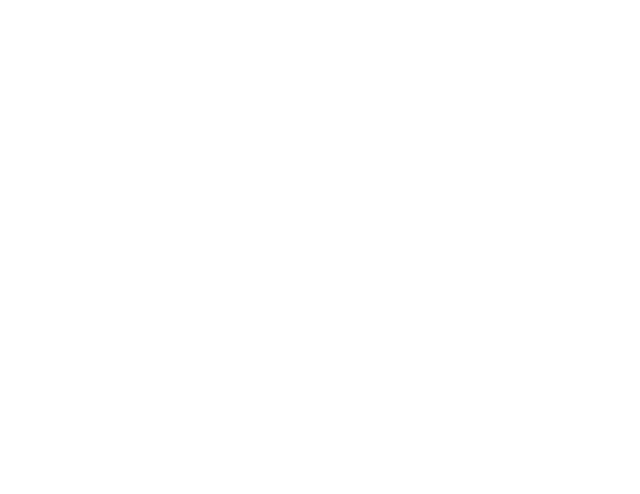
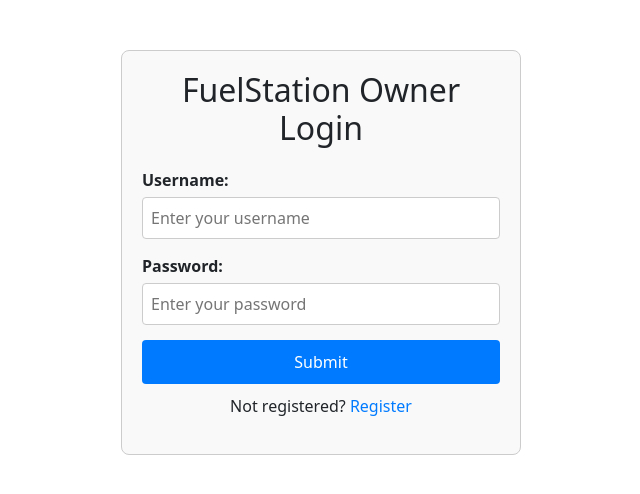
Before and after one commit to Thushakaran/Fuel-Quota-Management-System, a React (Vite) app in the folder frontend/: page /ownerlogin in a window 1280 px wide. Before the commit this address had no page. Shown: the top 494 px of the page, without its empty margins (319-959 px from the left). Built offline with nearby package versions, Linux system fonts and the light colour scheme.

Commit message:
Station and owner frontend Change

```diff
--- a/frontend/src/App.jsx
+++ b/frontend/src/App.jsx
@@ -1,17 +1,22 @@
 import "./App.css";
 import VehicleRegistration from "./components/VehicleRegistration";
+import FuelOwnerRgistration from "./RegisterFuelStation/FuelOwnerRgistration";
 import FuelStationRegistration from "./RegisterFuelStation/FuelStationRegistration"
 import {BrowserRouter, Routes, Route} from 'react-router-dom'
+import OwnerLogin from "./RegisterFuelStation/OwnerLogin";
+import StationLogin from "./RegisterFuelStation/StationLogin";
 
 function App() {
 
   return (
     <>
-
       <BrowserRouter>
       <Routes>
         <Route path="" element={<VehicleRegistration />}></Route>
-        <Route path="/stationregister" element={<FuelStationRegistration/>}></Route>
+        <Route path="/ownerlogin" element={<OwnerLogin/>}></Route>
+        <Route path="/stationlogin" element={<StationLogin/>}></Route>
+        <Route path="/stationreg" element={<FuelStationRegistration/>}></Route>
+        <Route path="/ownerreg" element={<FuelOwnerRgistration/>}></Route>
       </Routes>
     </BrowserRouter>
     </>
--- /dev/null
+++ b/frontend/src/RegisterFuelStation/FuelOwnerRgistration.jsx
@@ -0,0 +1,94 @@
+import React, { useState } from 'react';
+import {ownerregister} from '../Services/FuelStationService'
+import "./FuelStationRegistration.css";
+
+const FuelOwnerRegistration = () => {
+  const [ownerData, setOwnerData] = useState({
+    name: '',
+    nicNo: '',
+    phoneNumber: '',
+    email: '',
+  });
+
+  const handleOwnerChange = (e) => {
+    const { name, value } = e.target;
+    setOwnerData({
+      ...ownerData,
+      [name]: value,
+    });
+  };
+
+  const reset = (e) =>{
+    setOwnerData({
+          name: '',
+          nicNo: '',
+          phoneNumber: '',
+          email: '',
+        });
+  }
+
+  const handleSubmit = (e) => {
+    e.preventDefault();
+    ownerregister(ownerData).then(
+        (response) =>
+            {console.log("Succes");
+              reset()
+          }
+    ).catch((error) => {
+        console.error('Error registering fuel station:', error);
+        alert('Registration failed. Please try again.');
+      });
+    }
+
+
+  return (
+    <div className="register-container">
+        <form onSubmit={handleSubmit}>
+        <h2>Register Fuel Station Owner</h2>
+        <div>
+            <label>Name:</label>
+            <input
+            type="text"
+            name="name"
+            value={ownerData.name}
+            onChange={handleOwnerChange}
+            required
+            />
+        </div>
+        <div>
+            <label>NIC No:</label>
+            <input
+            type="text"
+            name="nicNo"
+            value={ownerData.nicNo}
+            onChange={handleOwnerChange}
+            required
+            />
+        </div>
+        <div>
+            <label>Phone Number:</label>
+            <input
+            type="text"
+            name="phoneNumber"
+            value={ownerData.phoneNumber}
+            onChange={handleOwnerChange}
+            required
+            />
+        </div>
+        <div>
+            <label>Email:</label>
+            <input
+            type="email"
+            name="email"
+            value={ownerData.email}
+            onChange={handleOwnerChange}
+            required
+            />
+        </div>
+        <button type="submit">Register</button>
+        </form>
+    </div>
+  );
+};
+
+export default FuelOwnerRegistration;
--- a/frontend/src/RegisterFuelStation/FuelStationRegistration.jsx
+++ b/frontend/src/RegisterFuelStation/FuelStationRegistration.jsx
@@ -1,24 +1,28 @@
 import React, { useState } from 'react';
-import axios from 'axios';
-import "./FuelStationRegistration.css"
+import { fuelstationregister } from "../Services/FuelStationService";
+import './FuelStationRegistration.css';
 
 const FuelStationRegistration = () => {
   const [fuelStationData, setFuelStationData] = useState({
     stationName: '',
     registrationNumber: '',
     location: '',
-    fuelInventory: '',
+    fuelInventory: [],
   });
 
-  const [ownerData, setOwnerData] = useState({
-    name: '',
-    nicNo: '',
-    phoneNumber: '',
-    email: '',
+  const [fuel, setFuel] = useState([]);
+
+  const handleFuelChange = (value) => {
+    setFuel((prevFuel) => {
+      const updatedFuel = prevFuel.includes(value)
+        ? prevFuel.filter((item) => item !== value)
+        : [...prevFuel, value];
+
+      // Update fuel inventory in the main state
+      setFuelStationData((prev) => ({ ...prev, fuelInventory: updatedFuel }));
+      return updatedFuel;
     });
-
-   // Step 1: Fuel Station, Step 2: Owner
-  const [step, setStep] = useState(1);
+  };
 
   const handleStationChange = (e) => {
     const { name, value } = e.target;
@@ -28,77 +32,35 @@ const FuelStationRegistration = () => {
     });
   };
 
-  const handleOwnerChange = (e) => {
-    const { name, value } = e.target;
-    setOwnerData({
-      ...ownerData,
-      [name]: value,
-    });
-  };
-
-  const handleContinue = (e) => {
-    // check Station RegistationNo available
-
-
-    setStep(2);
-  };
-
-  const checkDataMatchWithDB = (e) => {
-
-  }
-
-  const resetFuelStation = () =>{
+  const reset = () => {
     setFuelStationData({
       stationName: '',
       registrationNumber: '',
       location: '',
-      fuelInventory: '',
+      fuelInventory: [],
     });
-  }
-  const resetOwner = () => {
-    setOwnerData({
-      name: '',
-      nicNo: '',
-      phoneNumber: '',
-      email: '',
-    });
-  }
+    setFuel([]);
+  };
 
   const handleSubmit = (e) => {
     e.preventDefault();
-    axios.post('/api/fuel-station/register',fuelStationData).then(
-        (response) =>
-            {console.log(Succes);
-                resetFuelStation;
-        }
-    ).catch((error) => {
+      fuelstationregister(fuelStationData).then((response) => {
+        console.log('Success:', response.data);
+        alert('Fuel station registered successfully!');
+        reset();
+      })
+      .catch((error) => {
         console.error('Error registering fuel station:', error);
         alert('Registration failed. Please try again.');
       });
-
-
-    axios.post('/api/owner/register',ownerData).then(
-        (response) =>
-            {console.log(Succes);
-
-                setStep(1);
-        }
-    ).catch((error) => {
-        console.error('Error registering fuel station:', error);
-        alert('Registration failed. Please try again.');
-      });
-
-
-
   };
 
   return (
-
+    <>
+      <br />
+      <br />
       <div className="register-container">
-
-      {step === 1 && (
-
-            <form>
+        <form onSubmit={handleSubmit}>
           <h2>Register Fuel Station</h2>
           <div>
             <label htmlFor="stationName">Station Name:</label>
@@ -138,67 +100,38 @@ const FuelStationRegistration = () => {
           </div>
           <div>
             <label htmlFor="fuelInventory">Fuel Inventory:</label>
+            <div className="check-box">
               <input
-                type="number"
-                id="fuelInventory"
-                name="fuelInventory"
-                placeholder="Enter Fuel Inventory"
-                value={fuelStationData.fuelInventory}
-                onChange={handleStationChange}
+                type="checkbox"
+                value="Petrol 92-Octane"
+                onChange={(e) => handleFuelChange(e.target.value)}
               />
+              <div className='name'>92-Octane</div>
+              <input
+                type="checkbox"
+                value="Petrol 95-Octane"
+                onChange={(e) => handleFuelChange(e.target.value)}
+              />
+              <div className='name'>95-Octane</div>
+              <input
+                type="checkbox"
+                value="Auto Diesel"
+                onChange={(e) => handleFuelChange(e.target.value)}
+              />
+              <div className='name'>Auto Diesel</div>
+              <input
+                type="checkbox"
+                value="Super Diesel"
+                onChange={(e) => handleFuelChange(e.target.value)}
+              />
+              <div className='name'>Super Diesel
             </div>
-            <button type="button" onClick={handleContinue}>Continue</button>
+          </div>
+          </div>
+          <button type="submit">Submit</button>
         </form>
-
-      )}
-
-      {step === 2 && (
-        <form onSubmit={handleSubmit}>
-          <h2>Register Fuel Station Owner</h2>
-          <div>
-            <label>Name:</label>
-            <input
-              type="text"
-              name="name"
-              value={ownerData.name}
-              onChange={handleOwnerChange}
-              required
-            />
       </div>
-          <div>
-            <label>NIC No:</label>
-            <input
-              type="text"
-              name="nicNo"
-              value={ownerData.nicNo}
-              onChange={handleOwnerChange}
-              required
-            />
-          </div>
-          <div>
-            <label>Phone Number:</label>
-            <input
-              type="text"
-              name="phoneNumber"
-              value={ownerData.phoneNumber}
-              onChange={handleOwnerChange}
-              required
-            />
-          </div>
-          <div>
-            <label>Email:</label>
-            <input
-              type="email"
-              name="email"
-              value={ownerData.email}
-              onChange={handleOwnerChange}
-              required
-            />
-          </div>
-          <button type="submit" onClick={()=> re}>Register</button>
-        </form>
-      )}
-    </div>
+    </>
   );
 };
 
--- /dev/null
+++ b/frontend/src/RegisterFuelStation/Login.css
@@ -0,0 +1,55 @@
+.login-container {
+    max-width: 400px;
+    margin: 50px auto;
+    padding: 20px;
+    border: 1px solid #ccc;
+    border-radius: 8px;
+    background-color: #f9f9f9;
+  }
+
+  .login-container h2 {
+    text-align: center;
+    margin-bottom: 20px;
+  }
+
+  .login-container label {
+    display: block;
+    margin-bottom: 5px;
+    font-weight: bold;
+  }
+
+  .login-container input {
+    width: 100%;
+    padding: 8px;
+    margin-bottom: 15px;
+    border: 1px solid #ccc;
+    border-radius: 4px;
+  }
+
+  .login-container button {
+    width: 100%;
+    padding: 10px;
+    background-color: #007bff;
+    color: #fff;
+    border: none;
+    border-radius: 4px;
+    cursor: pointer;
+  }
+
+  .login-container button:hover {
+    background-color: #0056b3;
+  }
+
+  .login-container p {
+    text-align: center;
+    margin-top: 10px;
+  }
+
+  .login-container a {
+    color: #007bff;
+    text-decoration: none;
+  }
+
+  .login-container a:hover {
+    text-decoration: underline;
+  }
--- /dev/null
+++ b/frontend/src/RegisterFuelStation/OwnerLogin.jsx
@@ -0,0 +1,70 @@
+import React, { useState } from "react";
+import "./Login.css";
+import { useNavigate , Link} from "react-router-dom";
+
+
+const LoginOwner = () => {
+  const [loginData, setLoginData] = useState({
+    username: "",
+    password: "",
+  });
+
+  const handleChange = (e) => {
+    const { name, value } = e.target;
+    setLoginData({
+      ...loginData,
+      [name]: value,
+    });
+  };
+
+  const navigator = useNavigate();
+
+  const handleSubmit = (e) => {
+    e.preventDefault();
+    console.log("Login Data Submitted:", loginData);
+    // l
+    if (loginData.username === "admin" && loginData.password === "password") {
+      alert("Login successful!");
+    } else {
+      alert("Invalid credentials. Please try again.");
+    }
+  };
+
+  return (
+    <div className="login-container">
+      <h2>FuelStation Owner Login</h2>
+      <form onSubmit={handleSubmit}>
+        <div>
+          <label htmlFor="username">Username:</label>
+          <input
+            type="text"
+            id="username"
+            name="username"
+            placeholder="Enter your username"
+            value={loginData.username}
+            onChange={handleChange}
+            required
+          />
+        </div>
+        <div>
+          <label htmlFor="password">Password:</label>
+          <input
+            type="password"
+            id="password"
+            name="password"
+            placeholder="Enter your password"
+            value={loginData.password}
+            onChange={handleChange}
+            required
+          />
+        </div>
+        <button type="submit">Submit</button>
+      </form>
+      <p>
+        Not registered? <Link to="/ownerreg">Register</Link>
+      </p>
+    </div>
+  );
+};
+
+export default LoginOwner;
--- /dev/null
+++ b/frontend/src/RegisterFuelStation/StationLogin.jsx
@@ -0,0 +1,67 @@
+import React, { useState } from "react";
+import "./Login.css";
+import { Link } from "react-router-dom";
+
+const StationLogin = () => {
+  const [loginData, setLoginData] = useState({
+    stationid: "",
+    password: "",
+  });
+
+  const handleChange = (e) => {
+    const { name, value } = e.target;
+    setLoginData({
+      ...loginData,
+      [name]: value,
+    });
+  };
+
+  const handleSubmit = (e) => {
+    e.preventDefault();
+    console.log("Login Data Submitted:", loginData);
+    // l
+    if (loginData.stationid === "admin" && loginData.password === "password") {
+      alert("Login successful!");
+    } else {
+      alert("Invalid credentials. Please try again.");
+    }
+  };
+
+  return (
+    <div className="login-container">
+      <h2>FuelStation Login</h2>
+      <form onSubmit={handleSubmit}>
+        <div>
+          <label htmlFor="stationid">StationID:</label>
+          <input
+            type="text"
+            id="stationid"
+            name="stationid"
+            placeholder="Enter your stationid"
+            value={loginData.stationid}
+            onChange={handleChange}
+            required
+          />
+        </div>
+        <div>
+          <label htmlFor="password">Password:</label>
+          <input
+            type="password"
+            id="password"
+            name="password"
+            placeholder="Enter your password"
+            value={loginData.password}
+            onChange={handleChange}
+            required
+          />
+        </div>
+        <button type="submit">Submit</button>
+      </form>
+      <p>
+        Not registered? <Link to={"/stationreg"}>Register</Link>
+      </p>
+    </div>
+  );
+};
+
+export default StationLogin;
```
Also changed, not shown: frontend/src/RegisterFuelStation/FuelStationRegistration.css (+18 -0 lines), frontend/src/Services/FuelStaionService.js (deleted, +0 -11 lines), 1 other file (tests, documents, lock files or other folders). Lines whose indentation alone changed are shown as unchanged.
